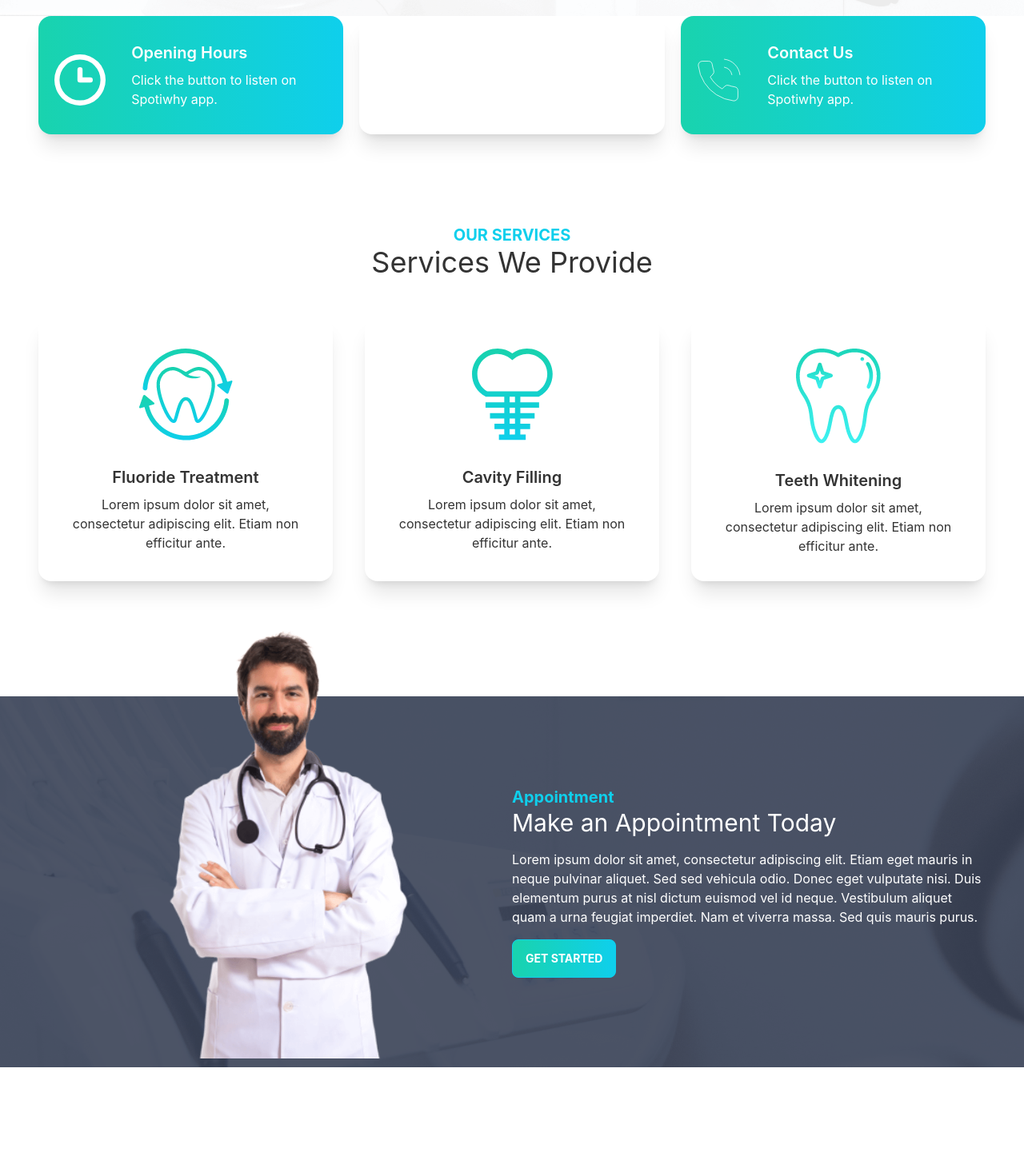
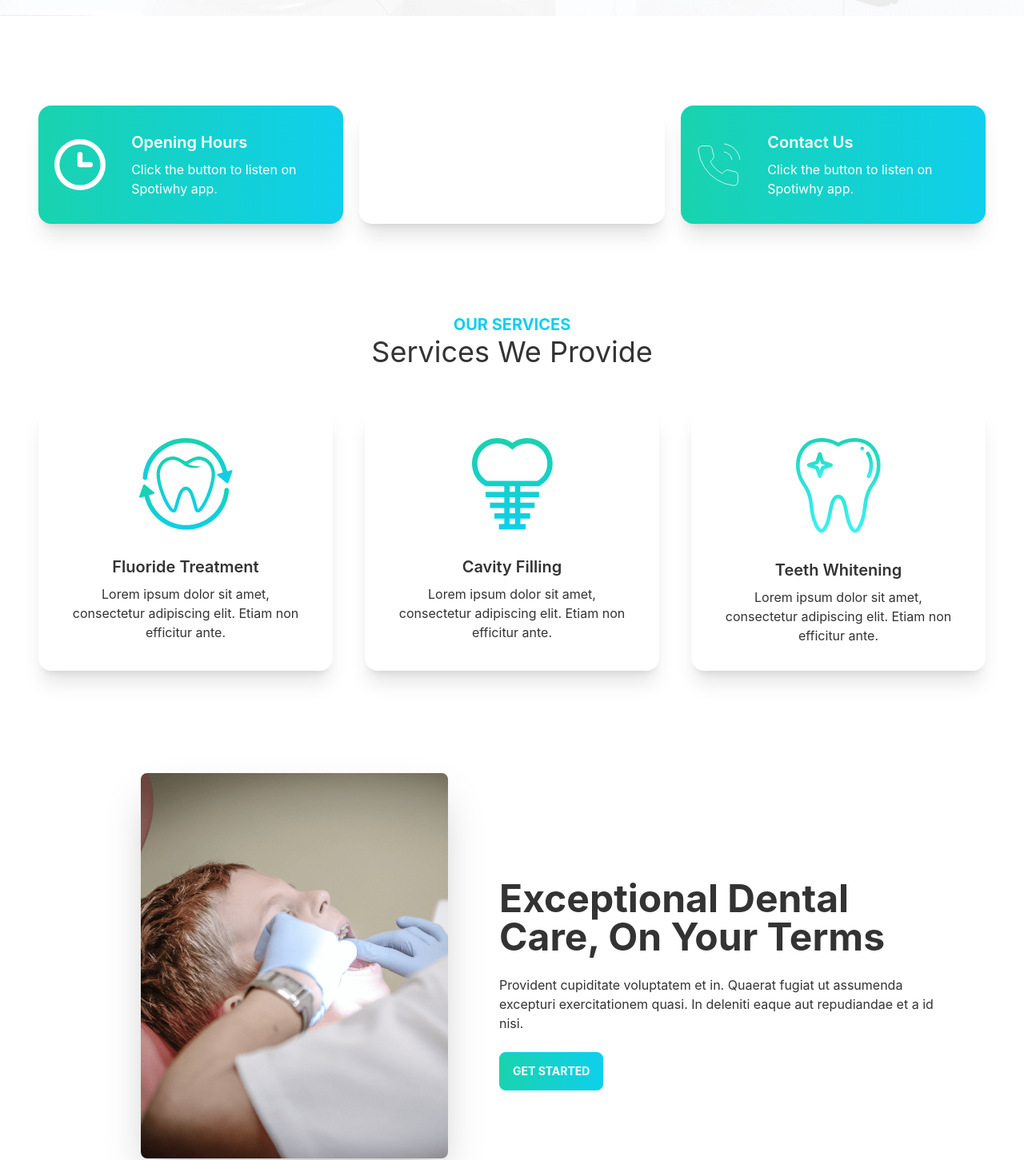
Before and after one commit to Siydulislam/doctors-chamber, a React (Create React App) app in the folder frontend/: page / in a window 1280 px wide. Shown: the part 900-2351 px from the top of the page at 80% size. Built offline with nearby package versions, Linux system fonts and the light colour scheme.

Commit message:
created trearment section

```diff
--- a/frontend/src/pages/Home/Banner.js
+++ b/frontend/src/pages/Home/Banner.js
@@ -6,7 +6,7 @@ const Banner = () => {
     return (
         <div className="hero min-h-screen bg-base-100 px-12 bg-hero bg-no-repeat">
             <div className="hero-content flex-col lg:flex-row-reverse">
-                <img src={Chair} alt={"Chair"} className="max-w-lg rounded-lg shadow-2xl" />
+                <img src={Chair} alt={"Chair"} className="sm:max-w-lg rounded-lg shadow-2xl" />
                 <div>
                     <h1 className="text-5xl font-bold">Your New Smile Starts Here!</h1>
                     <p className="py-6">Provident cupiditate voluptatem et in. Quaerat fugiat ut assumenda excepturi exercitationem quasi. In deleniti eaque aut repudiandae et a id nisi.</p>
--- a/frontend/src/pages/Home/Home.js
+++ b/frontend/src/pages/Home/Home.js
@@ -5,6 +5,7 @@ import Info from './Info';
 import MakeAppointment from './MakeAppointment';
 import Services from './Services';
 import Testimonials from './Testimonials';
+import Treatment from './Treatment';
 
 const Home = () => {
     return (
@@ -12,6 +13,7 @@ const Home = () => {
             <Banner />
             <Info />
             <Services />
+            <Treatment />
             <MakeAppointment />
             <Testimonials />
             <Footer />
--- a/frontend/src/pages/Home/Info.js
+++ b/frontend/src/pages/Home/Info.js
@@ -7,7 +7,7 @@ import phone from "../../assets/icons/phone.svg";
 const Info = () => {
 
     return (
-        <div className="grid grid-cols-1 lg:grid-cols-3 gap-5 px-12">
+        <div className="grid grid-cols-1 lg:grid-cols-3 gap-5 px-12 mt-28">
             <InfoCard cardTitle="Opening Hours" bgClass="bg-gradient-to-r from-secondary to-primary" img={clock} />
             <InfoCard cardTitle="Our Locations" bgClass="bg-accent" img={marker} />
             <InfoCard cardTitle="Contact Us" bgClass="bg-gradient-to-r from-secondary to-primary" img={phone} />
--- a/frontend/src/pages/Home/InfoCard.js
+++ b/frontend/src/pages/Home/InfoCard.js
@@ -2,8 +2,8 @@ import React from 'react';
 
 const InfoCard = ({ img, cardTitle, bgClass }) => {
     return (
-        <div className={`card lg:card-side bg-base-100 shadow-xl ${bgClass}`}>
-            <figure className="pl-5 mt-3"><img src={img} alt="Album" /></figure>
+        <div className={`card lg:card-side sm:card-side bg-base-100 shadow-xl ${bgClass}`}>
+            <figure className="pl-5"><img src={img} alt="Album" /></figure>
             <div className="card-body text-white">
                 <h2 className="card-title">{cardTitle}</h2>
                 <p>Click the button to listen on Spotiwhy app.</p>
--- /dev/null
+++ b/frontend/src/pages/Home/Treatment.js
@@ -0,0 +1,20 @@
+import React from 'react';
+import treatment from "../../assets/images/treatment.png";
+import PrimaryButton from '../shared/PrimaryButton';
+
+const Treatment = () => {
+    return (
+        <div className=" min-h-min bg-base-100 px-12">
+            <div className="hero-content flex-col lg:flex-row lg:ml-28">
+                <img src={treatment} alt="treatment" className="max-w-sm rounded-lg shadow-2xl" />
+                <div className="px-12">
+                    <h1 className="text-5xl font-bold sm:mt-12">Exceptional Dental Care, On Your Terms</h1>
+                    <p className="py-6">Provident cupiditate voluptatem et in. Quaerat fugiat ut assumenda excepturi exercitationem quasi. In deleniti eaque aut repudiandae et a id nisi.</p>
+                    <PrimaryButton>Get Started</PrimaryButton>
+                </div>
+            </div>
+        </div>
+    );
+};
+
+export default Treatment;
```
